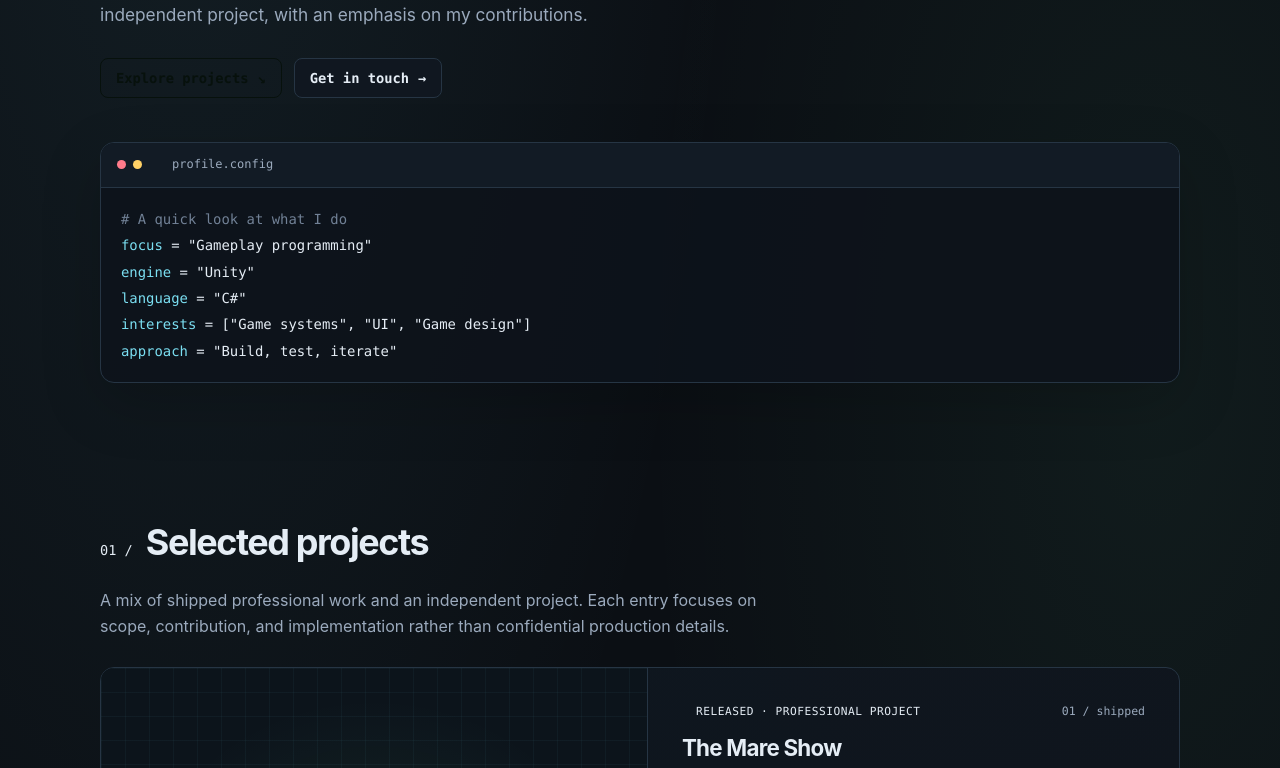
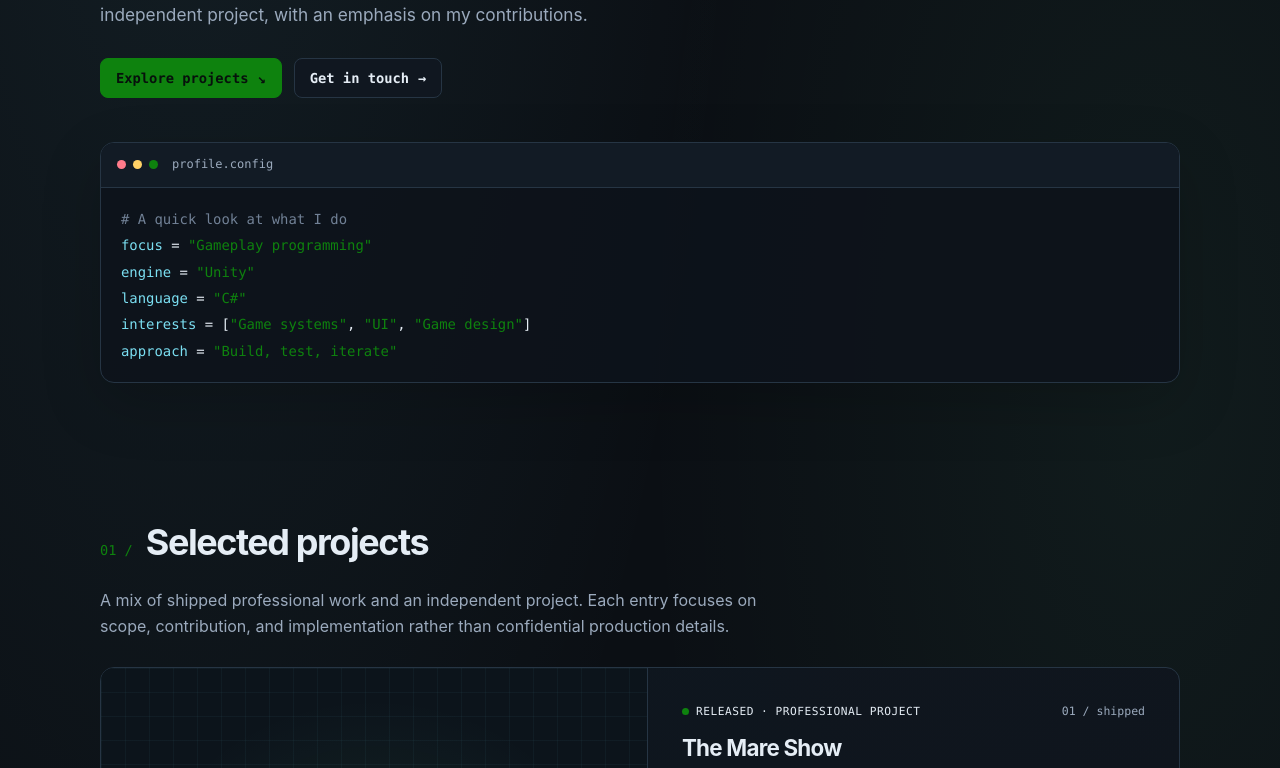
Before and after one commit to jean-lsm/jean-lsm.github.io, a plain HTML site: page index.html in a window 1280 px wide. Shown: the part 452-1220 px from the top of the page. Drawn offline with Linux system fonts and the light colour scheme.

Commit message:
Fix typo in CSS variable for green color

```diff
--- a/index.html
+++ b/index.html
@@ -15,7 +15,7 @@
       --line: #263544;
       --text: #e5edf5;
       --muted: #9baabd;
-      --green: ##0e820e;
+      --green: #0e820e;
       --cyan: #7bdff2;
       --amber: #ffd166;
       --red: #ff7b8b;
```
